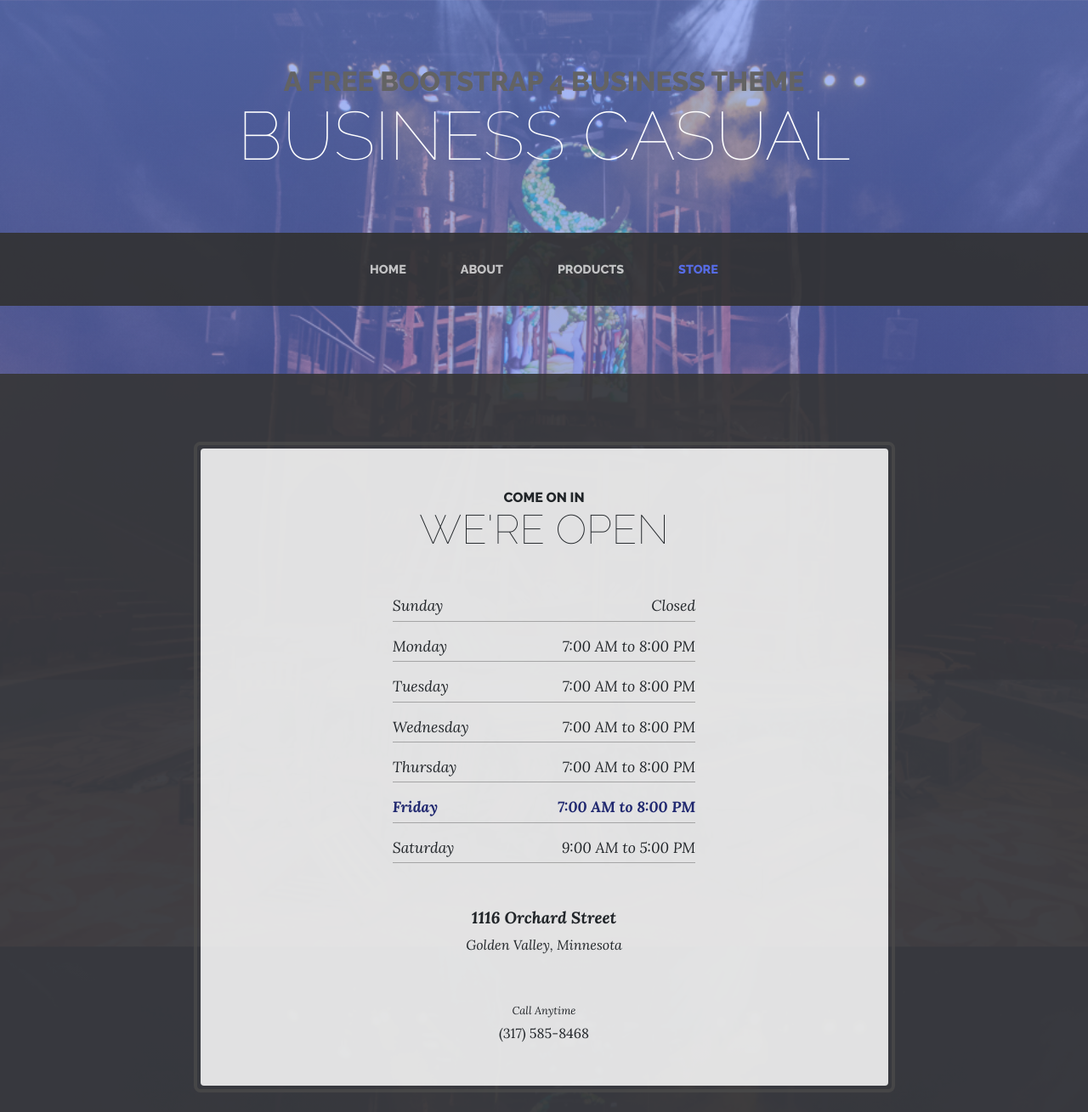
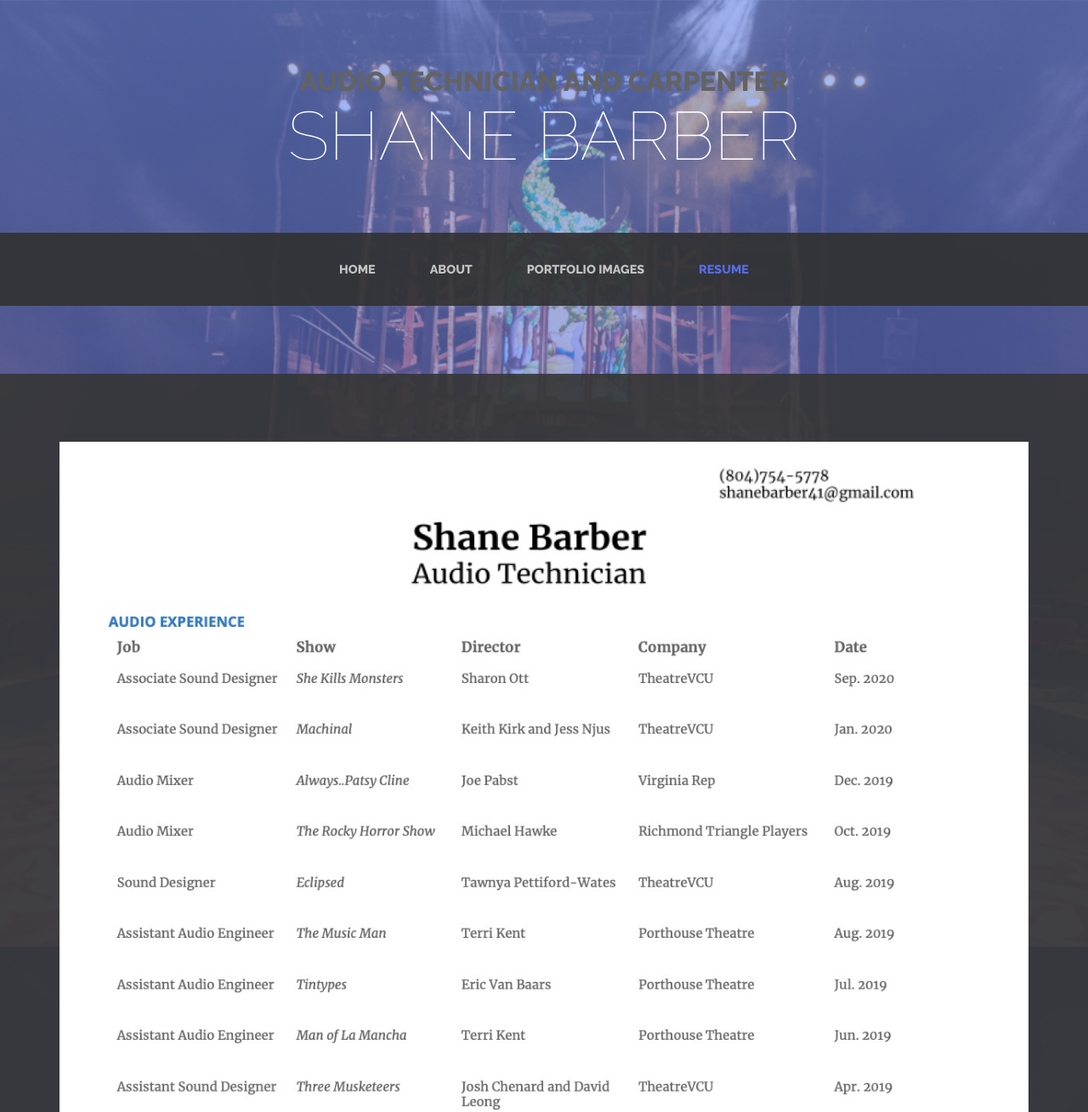
Before and after one commit to SB549/BarberPortfolio, a website: page store.html in a window 1280 px wide. Shown: the top 1309 px of the page at 85% size. Drawn offline with Linux system fonts and the light colour scheme.

Commit message:
Resume page

```diff
--- a/store.html
+++ b/store.html
@@ -8,7 +8,7 @@
     <meta name="description" content="">
     <meta name="author" content="">
 
-    <title>Business Casual - Start Bootstrap Theme</title>
+    <title>Barber Sound</title>
 
     <!-- Bootstrap core CSS -->
     <link href="vendor/bootstrap/css/bootstrap.min.css" rel="stylesheet">
@@ -25,14 +25,14 @@
   <body>
 
     <h1 class="site-heading text-center text-white d-none d-lg-block">
-      <span class="site-heading-upper text-primary mb-3">A Free Bootstrap 4 Business Theme</span>
-      <span class="site-heading-lower">Business Casual</span>
+      <span class="site-heading-upper text-primary mb-3">Audio Technician and Carpenter</span>
+      <span class="site-heading-lower">Shane Barber</span>
     </h1>
 
     <!-- Navigation -->
     <nav class="navbar navbar-expand-lg navbar-dark py-lg-4" id="mainNav">
       <div class="container">
-        <a class="navbar-brand text-uppercase text-expanded font-weight-bold d-lg-none" href="#">Start Bootstrap</a>
+        <a class="navbar-brand text-uppercase text-expanded font-weight-bold d-lg-none" href="#">Barber Sound</a>
         <button class="navbar-toggler" type="button" data-toggle="collapse" data-target="#navbarResponsive" aria-controls="navbarResponsive" aria-expanded="false" aria-label="Toggle navigation">
           <span class="navbar-toggler-icon"></span>
         </button>
@@ -47,10 +47,10 @@
               <a class="nav-link text-uppercase text-expanded" href="about.html">About</a>
             </li>
             <li class="nav-item px-lg-4">
-              <a class="nav-link text-uppercase text-expanded" href="products.html">Products</a>
+              <a class="nav-link text-uppercase text-expanded" href="products.html">Portfolio Images</a>
             </li>
             <li class="nav-item active px-lg-4">
-              <a class="nav-link text-uppercase text-expanded" href="store.html">Store</a>
+              <a class="nav-link text-uppercase text-expanded" href="store.html">Resume</a>
             </li>
           </ul>
         </div>
@@ -60,77 +60,13 @@
     <section class="page-section cta">
       <div class="container">
         <div class="row">
-          <div class="col-xl-9 mx-auto">
-            <div class="cta-inner text-center rounded">
-              <h2 class="section-heading mb-5">
-                <span class="section-heading-upper">Come On In</span>
-                <span class="section-heading-lower">We're Open</span>
-              </h2>
-              <ul class="list-unstyled list-hours mb-5 text-left mx-auto">
-                <li class="list-unstyled-item list-hours-item d-flex">
-                  Sunday
-                  <span class="ml-auto">Closed</span>
-                </li>
-                <li class="list-unstyled-item list-hours-item d-flex">
-                  Monday
-                  <span class="ml-auto">7:00 AM to 8:00 PM</span>
-                </li>
-                <li class="list-unstyled-item list-hours-item d-flex">
-                  Tuesday
-                  <span class="ml-auto">7:00 AM to 8:00 PM</span>
-                </li>
-                <li class="list-unstyled-item list-hours-item d-flex">
-                  Wednesday
-                  <span class="ml-auto">7:00 AM to 8:00 PM</span>
-                </li>
-                <li class="list-unstyled-item list-hours-item d-flex">
-                  Thursday
-                  <span class="ml-auto">7:00 AM to 8:00 PM</span>
-                </li>
-                <li class="list-unstyled-item list-hours-item d-flex">
-                  Friday
-                  <span class="ml-auto">7:00 AM to 8:00 PM</span>
-                </li>
-                <li class="list-unstyled-item list-hours-item d-flex">
-                  Saturday
-                  <span class="ml-auto">9:00 AM to 5:00 PM</span>
-                </li>
-              </ul>
-              <p class="address mb-5">
-                <em>
-                  <strong>1116 Orchard Street</strong>
-                  <br>
-                  Golden Valley, Minnesota
-                </em>
-              </p>
-              <p class="mb-0">
-                <small>
-                  <em>Call Anytime</em>
-                </small>
-                <br>
-                (317) 585-8468
+          <div class="column">
+            <img src="img/BarberResume.jpg" alt="BarberResume" style="width:100%">
+          </div>
+          <div class="column">
+            <img src="img/CarpBarberResume.jpg" alt="CarpBarberResume" style="width:100%">
               </p>
             </div>
-          </div>
-        </div>
-      </div>
-    </section>
-
-    <section class="page-section about-heading">
-      <div class="container">
-        <img class="img-fluid rounded about-heading-img mb-3 mb-lg-0" src="img/about.jpg" alt="">
-        <div class="about-heading-content">
-          <div class="row">
-            <div class="col-xl-9 col-lg-10 mx-auto">
-              <div class="bg-faded rounded p-5">
-                <h2 class="section-heading mb-4">
-                  <span class="section-heading-upper">Strong Coffee, Strong Roots</span>
-                  <span class="section-heading-lower">About Our Cafe</span>
-                </h2>
-                <p>Founded in 1987 by the Hernandez brothers, our establishment has been serving up rich coffee sourced from artisan farmers in various regions of South and Central America. We are dedicated to travelling the world, finding the best coffee, and bringing back to you here in our cafe.</p>
-                <p class="mb-0">We guarantee that you will fall in
-                  <em>lust</em>
-                  with our decadent blends the moment you walk inside until you finish your last sip. Join us for your daily routine, an outing with friends, or simply just to enjoy some alone time.</p>
               </div>
             </div>
           </div>
```
Also changed, not shown: img/BarberResume.jpg (added), img/CarpBarberResume.jpg (added), 1 other file.
